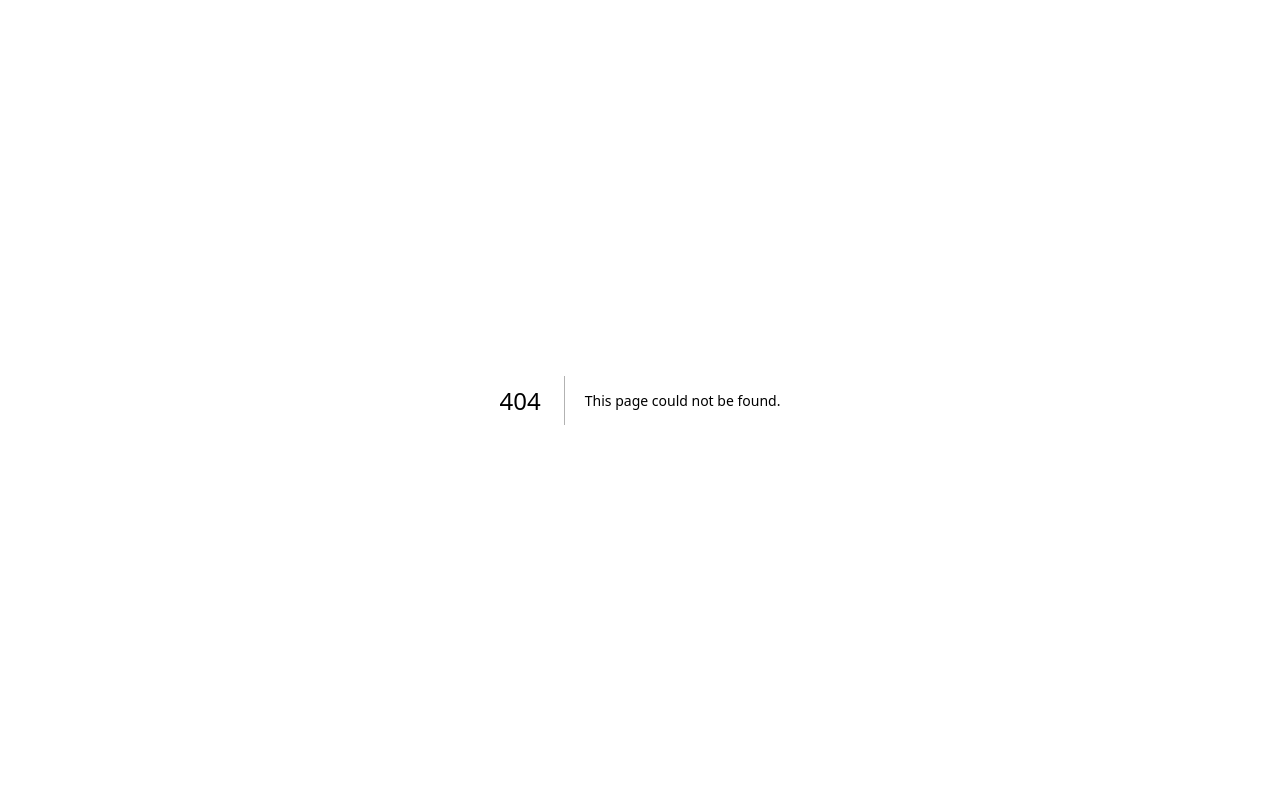
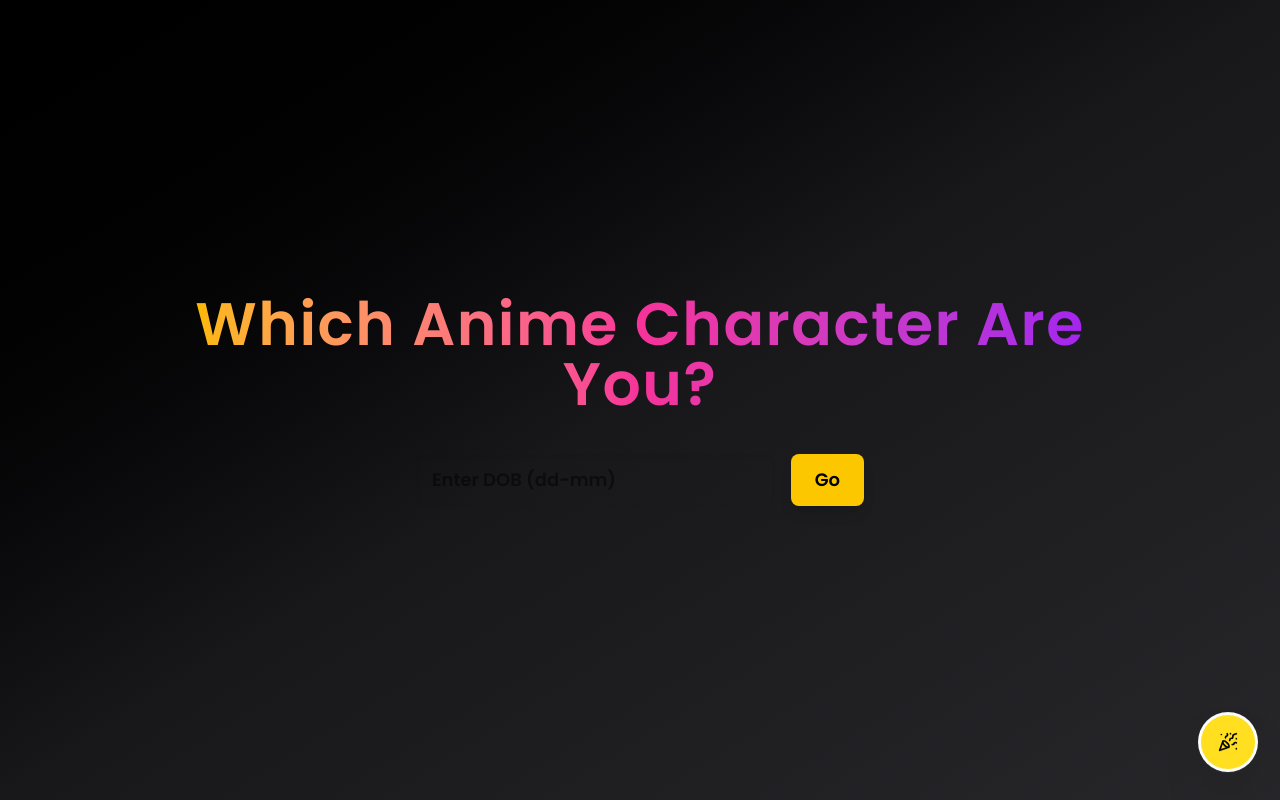
Before and after one commit to sahilshukla302003/kazuha-closet, a Next.js app in the folder nextjs/: page /Birthday in a window 1280 px wide. Before the commit this address had no page. Built offline with nearby package versions, Linux system fonts and the light colour scheme.

Commit message:
birthday game

```diff
--- /dev/null
+++ b/nextjs/app/Birthday/page.tsx
@@ -0,0 +1,14 @@
+'use client';
+
+import React from 'react';
+import BirthdayCharacterCard from '@/components/Birthdaygame';
+
+function page() {
+  return (
+    <div>
+      <BirthdayCharacterCard />
+    </div>
+  );
+}
+
+export default page;
--- a/nextjs/app/layout.tsx
+++ b/nextjs/app/layout.tsx
@@ -6,6 +6,7 @@ import { Poppins } from 'next/font/google';
 import { useEffect, useState } from 'react';
 import { usePathname } from 'next/navigation';
 import Loader from '@/components/Loader';
+import FloatingLauncher from '@/components/Landingpage/FloatingLauncher'; // 👈 NEW
 
 const poppins = Poppins({
   subsets: ['latin'],
@@ -22,16 +23,13 @@ export default function RootLayout({
   const pathname = usePathname();
 
   useEffect(() => {
-    // Initial load timeout
     const timer = setTimeout(() => setLoading(false), 2000);
-
     return () => clearTimeout(timer);
   }, []);
 
   useEffect(() => {
     setLoading(true);
     const timer = setTimeout(() => setLoading(false), 1800);
-
     return () => clearTimeout(timer);
   }, [pathname]);
 
@@ -39,7 +37,14 @@ export default function RootLayout({
     <html lang="en" suppressHydrationWarning={true}>
       <body className={`bg-[#1b1b1d] ${poppins.className}`}>
         <main className="relative min-h-screen overflow-x-hidden">
-          {loading ? <Loader /> : children}
+          {loading ? (
+            <Loader />
+          ) : (
+            <>
+              {children}
+              <FloatingLauncher /> {/* 👈 Bold floating button always visible */}
+            </>
+          )}
         </main>
       </body>
     </html>
--- /dev/null
+++ b/nextjs/components/Birthdaygame.tsx
@@ -0,0 +1,98 @@
+'use client';
+import React, { useState } from 'react';
+import Image from 'next/image';
+import { motion } from 'framer-motion';
+import { Send } from 'lucide-react';
+
+const characterMap = {
+  '01-01': {
+    name: 'Naruto Uzumaki',
+    anime: 'Naruto',
+    image: '/characters/naruto.png',
+    quote: "I'm not gonna run away, I never go back on my word!",
+  },
+  '15-06': {
+    name: 'Giyu Tomioka',
+    anime: 'Demon Slayer',
+    image: '/characters/giyu.png',
+    quote: "Feel the rage. The powerful, pure rage of not being able to forgive.",
+  },
+};
+
+export default function BirthdayCharacterPage() {
+  const [dob, setDob] = useState('');
+  const [character, setCharacter] = useState<typeof characterMap['01-01'] | null>(null);
+
+  const handleCheck = () => {
+    setCharacter(characterMap[dob] || null);
+  };
+
+  return (
+    <main className="min-h-screen bg-gradient-to-br from-black via-zinc-900 to-zinc-800 flex items-center justify-center px-4 py-12">
+      <div className="w-full max-w-5xl text-white">
+        <motion.h1
+          initial={{ opacity: 0, y: -40 }}
+          animate={{ opacity: 1, y: 0 }}
+          transition={{ duration: 0.7 }}
+          className="text-5xl sm:text-6xl font-extrabold text-center mb-6 tracking-wide bg-gradient-to-r from-yellow-400 via-pink-500 to-purple-600 bg-clip-text text-transparent"
+        >
+          Which Anime Character Are You?
+        </motion.h1>
+
+        {!character && (
+          <motion.div
+            initial={{ opacity: 0 }}
+            animate={{ opacity: 1 }}
+            className="flex flex-col sm:flex-row justify-center items-center gap-4 max-w-md mx-auto mt-10"
+          >
+            <input
+              value={dob}
+              onChange={(e) => setDob(e.target.value)}
+              placeholder="Enter DOB (dd-mm)"
+              className="w-full px-4 py-3 rounded-lg text-black font-semibold text-lg shadow-inner"
+            />
+            <button
+              onClick={handleCheck}
+              className="bg-yellow-400 hover:bg-yellow-500 px-6 py-3 rounded-lg text-black font-bold text-lg transition shadow-lg"
+            >
+              Go
+            </button>
+          </motion.div>
+        )}
+
+        {character && (
+          <motion.div
+            initial={{ opacity: 0, scale: 0.9 }}
+            animate={{ opacity: 1, scale: 1 }}
+            transition={{ duration: 0.6 }}
+            className="mt-16 bg-white/10 backdrop-blur-2xl border border-white/20 rounded-3xl shadow-[0_0_40px_rgba(255,255,255,0.1)] px-6 py-10 flex flex-col md:flex-row items-center justify-between gap-10"
+          >
+            {/* Left Image */}
+            <div className="w-[180px] h-[180px] relative rounded-full overflow-hidden border-4 border-white/20 shadow-xl">
+              <Image
+                src={character.image}
+                alt={character.name}
+                fill
+                className="object-cover"
+              />
+            </div>
+
+            {/* Right Content */}
+            <div className="flex-1 text-center md:text-left space-y-3">
+              <h2 className="text-3xl font-bold text-white">{character.name}</h2>
+              <p className="italic text-lg text-pink-300">{character.anime}</p>
+              <p className="mt-2 text-md text-white/90 max-w-xl">
+                “{character.quote}”
+              </p>
+              <button
+                className="mt-4 flex items-center justify-center gap-2 px-5 py-2 bg-gradient-to-r from-pink-500 to-purple-600 text-white font-bold rounded-lg hover:scale-105 transition"
+              >
+                <Send size={18} /> Share on IG DM
+              </button>
+            </div>
+          </motion.div>
+        )}
+      </div>
+    </main>
+  );
+}
--- /dev/null
+++ b/nextjs/components/Landingpage/FloatingLauncher.tsx
@@ -0,0 +1,22 @@
+'use client';
+import { useRouter } from 'next/navigation';
+import { motion } from 'framer-motion';
+import { PartyPopper } from 'lucide-react';
+
+const FloatingLauncher = () => {
+  const router = useRouter();
+
+  return (
+    <motion.button
+      onClick={() => router.push('/Birthday')}
+      initial={{ y: 0 }}
+      animate={{ y: [0, -10, 0] }}
+      transition={{ duration: 1.5, repeat: Infinity }}
+      className="fixed bottom-6 right-6 z-50 w-14 h-14 bg-yellow-300 rounded-full shadow-2xl border border-white ring-2 ring-white hover:scale-110 transition-all flex items-center justify-center"
+    >
+      <PartyPopper className="text-black w-5 h-5" />
+    </motion.button>
+  );
+};
+
+export default FloatingLauncher;
```
